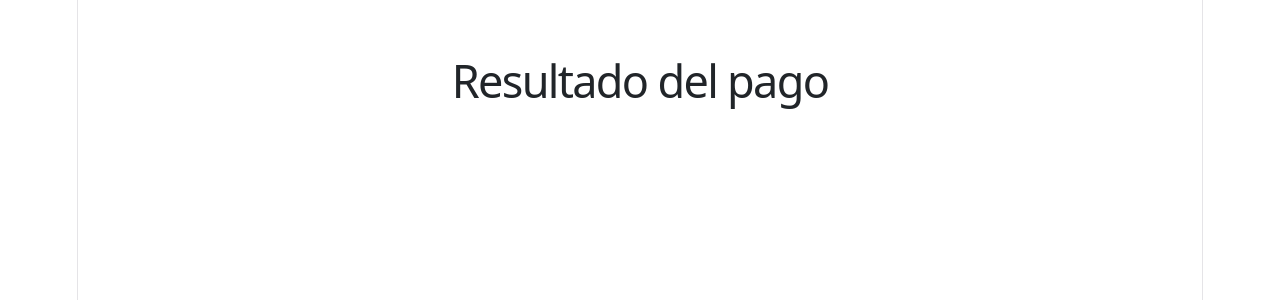
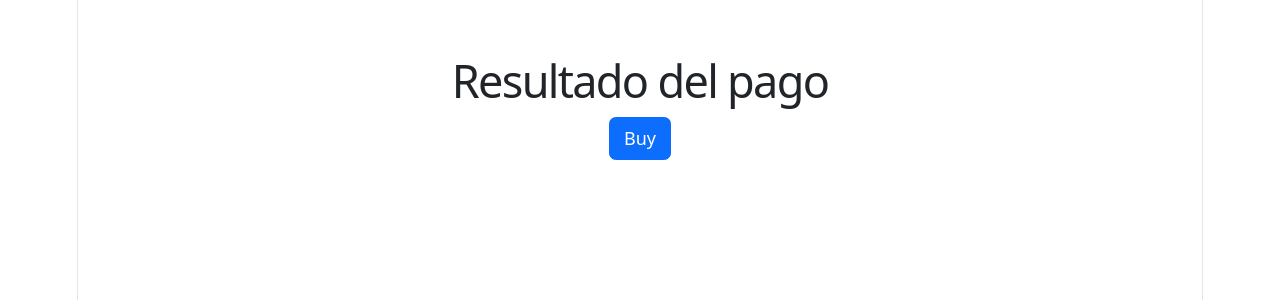
Before and after one commit to AbrahamLugoRamirez/checkout-frontend, a React (Vite) app: page /result in a window 1280 px wide. Shown: the top 300 px of the page. Built offline with nearby package versions, Linux system fonts and the light colour scheme.

Commit message:
feat: add nagigate to home in result page

```diff
--- a/src/pages/ResultPage.jsx
+++ b/src/pages/ResultPage.jsx
@@ -1,8 +1,9 @@
-import { useLocation } from 'react-router-dom';
+import { useLocation, useNavigate } from 'react-router-dom';
+
 
 export default function ResultPage() {
   const query = new URLSearchParams(useLocation().search);
-
+  const navigate = useNavigate();
   const status = query.get('status');
 
   return (
@@ -32,6 +33,12 @@
           ⚠️ Error procesando el pago
         </div>
       )}
+      <button
+        className="btn btn-primary"
+        onClick={() => navigate('/')}
+      >
+        Buy
+      </button>
     </div>
   );
 }
```
